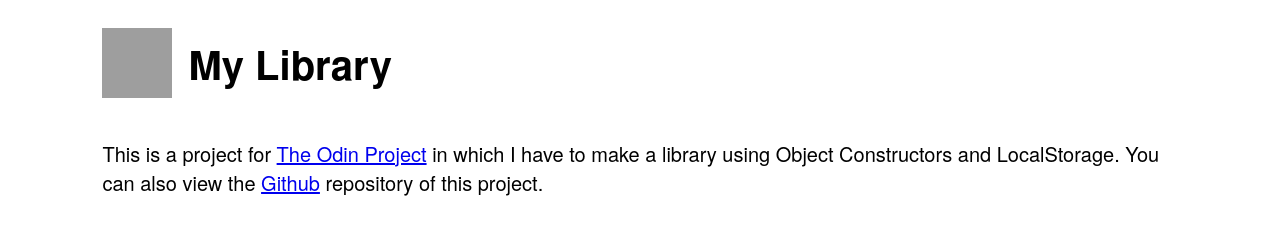
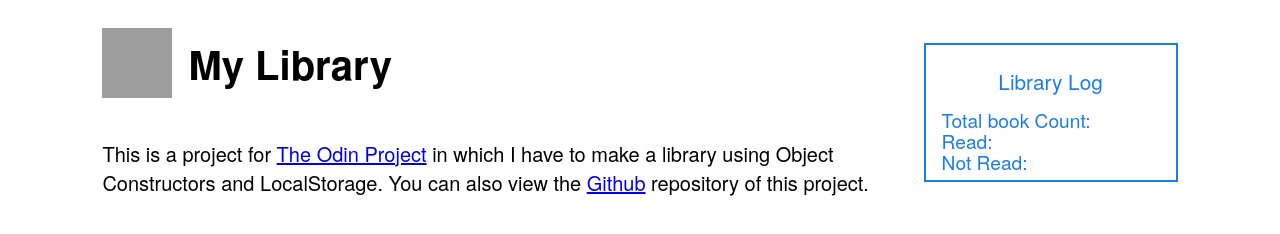
Before and after one commit to voidchef/Library, a plain HTML site: page index.html in a window 1280 px wide. Drawn offline with Linux system fonts and the light colour scheme; grey boxes are pictures that could not be loaded.

Commit message:
add book read log

```diff
--- a/index.html
+++ b/index.html
@@ -30,6 +30,15 @@
           </p>
         </div>
       </div>
+
+      <div class="containerTwo">
+        <div class="logContainer">
+          <p class="logHeading">Library Log</p>
+          <p class="log">Total book Count: <span class="bookCount"></span></p>
+          <p class="log">Read: <span class="totalRead"></span></p>
+          <p class="log">Not Read: <span class="totalNotRead"></span></p>
+        </div>
+      </div>
     </header>
 
     <script src="script.js"></script>
--- a/style.css
+++ b/style.css
@@ -31,3 +31,25 @@ header {
 .projectInfo {
   font-size: 20px;
 }
+
+.containerTwo {
+  display: flex;
+  align-items: center;
+}
+
+.logContainer {
+  min-width: 250px;
+  border: 2px solid #1b7dec;
+  color: #1b7dec;
+}
+
+.logHeading {
+  font-size: 1.3rem;
+  text-align: center;
+}
+
+.log {
+  margin: 1rem;
+  line-height: 5px;
+  font-size: 1.2rem;
+}
```
